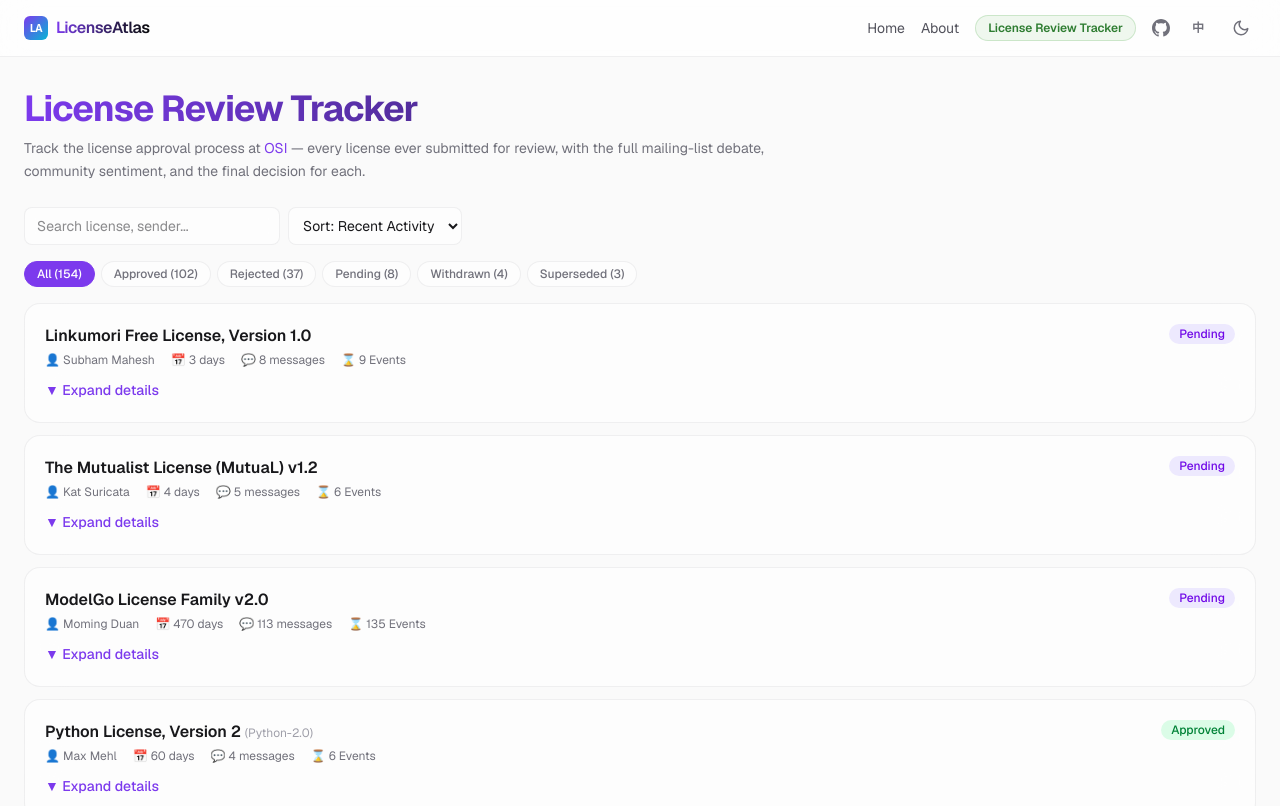
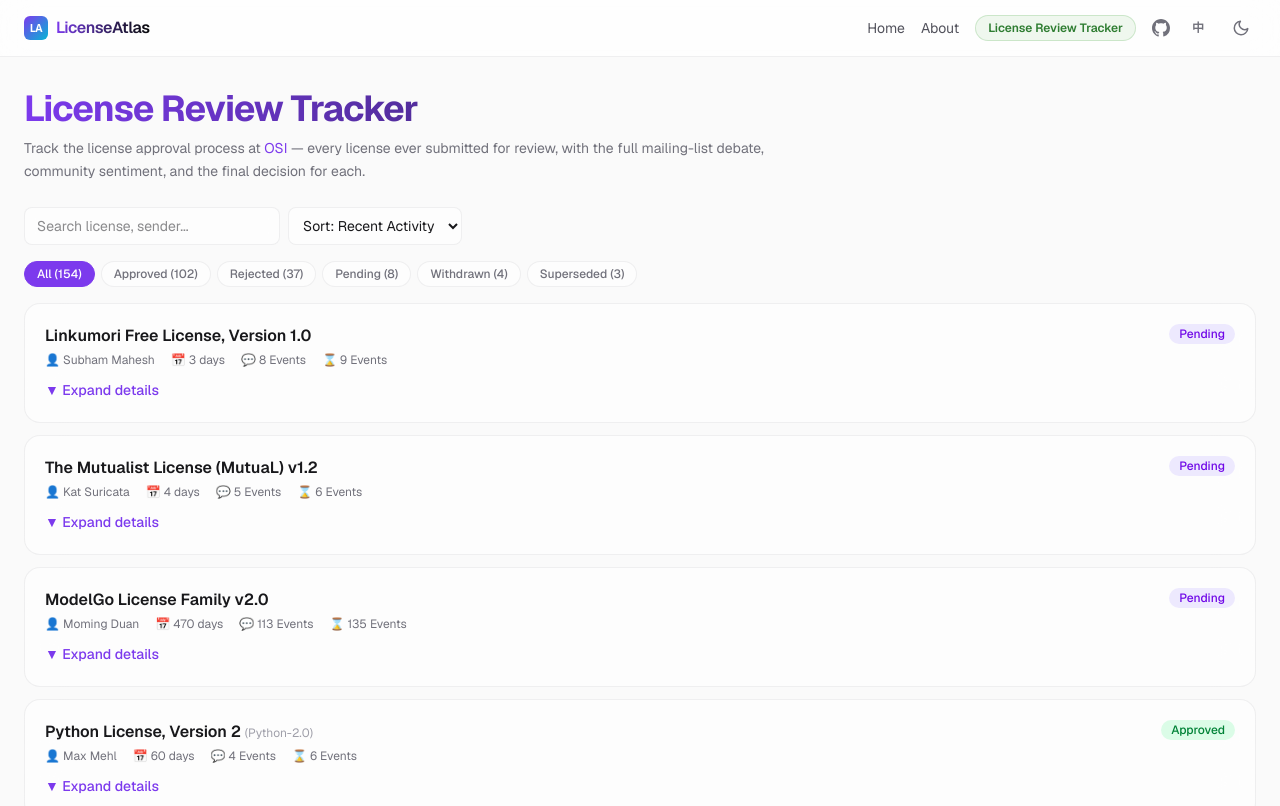
Before and after one commit to RheinXenon/license.atlas, a Next.js app: page /tracker in a window 1280 px wide. Shown: the top 806 px of the page. Built offline with nearby package versions, Linux system fonts and the light colour scheme; no server answers.

Commit message:
Label tracker counts as events

```diff
--- a/src/components/license-review-block.tsx
+++ b/src/components/license-review-block.tsx
@@ -93,7 +93,7 @@
         {firstSubmitted && <span>🗓️ {t("review.firstSubmitted")}: {formatTrackerDate(firstSubmitted)}</span>}
         {decisionDate && decisionLabel && <span>{decisionIcon} {decisionLabel}: {formatTrackerDate(decisionDate)}</span>}
         {days > 0 && <span>📅 {days} {t("tracker.days")}</span>}
-        {msgs > 0 && <span>💬 {msgs} {t("tracker.messages")}</span>}
+        {msgs > 0 && <span>💬 {msgs} {t("tracker.events")}</span>}
         {has_vote && <span>🗳️ {t("tracker.tabVote")}</span>}
       </div>
 
--- a/src/components/tracker/tracker-card.tsx
+++ b/src/components/tracker/tracker-card.tsx
@@ -123,7 +123,7 @@
           <div className="mt-1 flex flex-wrap gap-x-4 gap-y-1 text-xs text-zinc-500 dark:text-zinc-400">
             <span>👤 {submitter}</span>
             {days > 0 && <span>📅 {days} {t("tracker.days")}</span>}
-            {msgs > 0 && <span>💬 {msgs} {t("tracker.messages")}</span>}
+            {msgs > 0 && <span>💬 {msgs} {t("tracker.events")}</span>}
             {full && (
               <button
                 onClick={(e) => { e.stopPropagation(); onToggleExpand(s.id); setTab("participants"); }}
```
